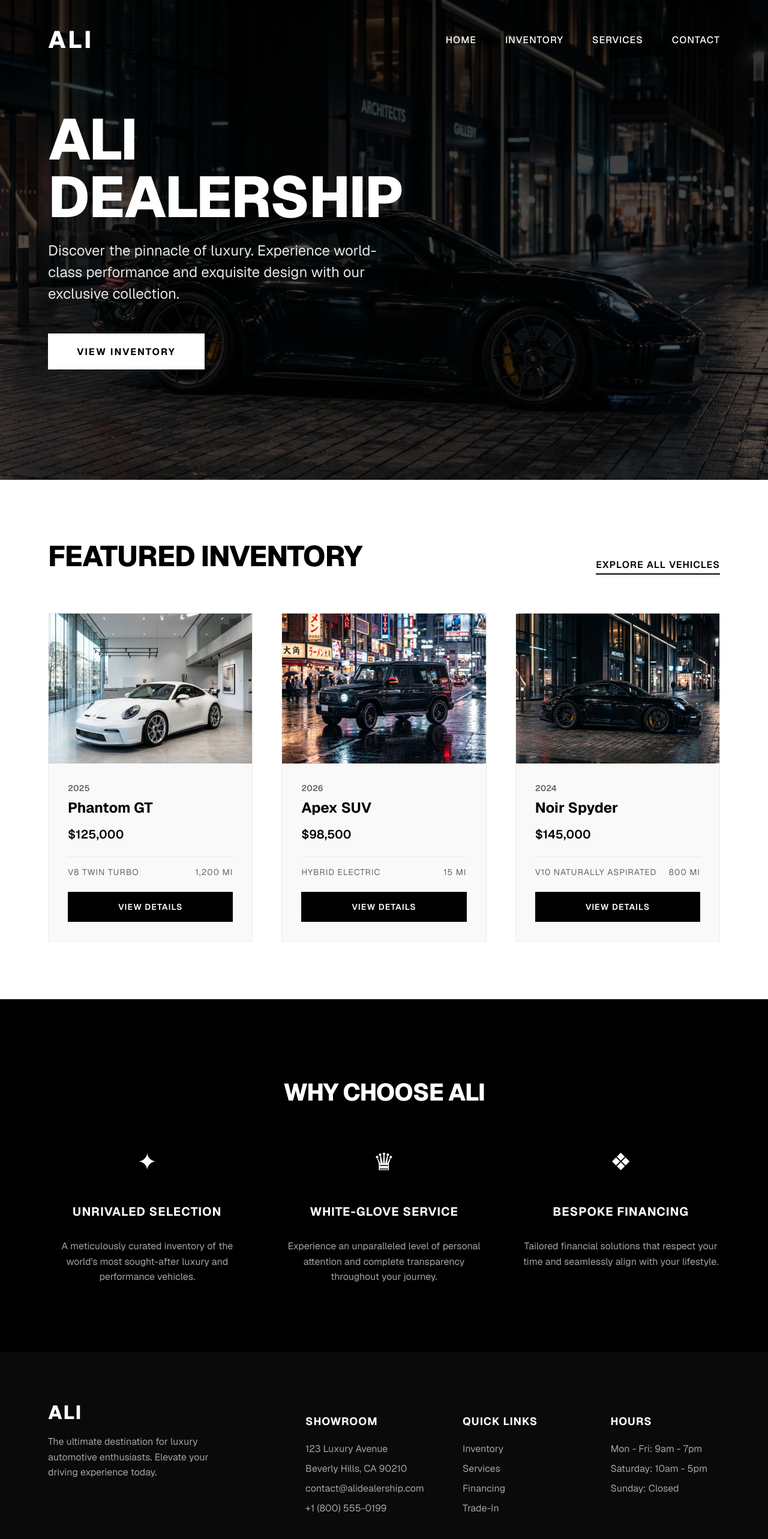
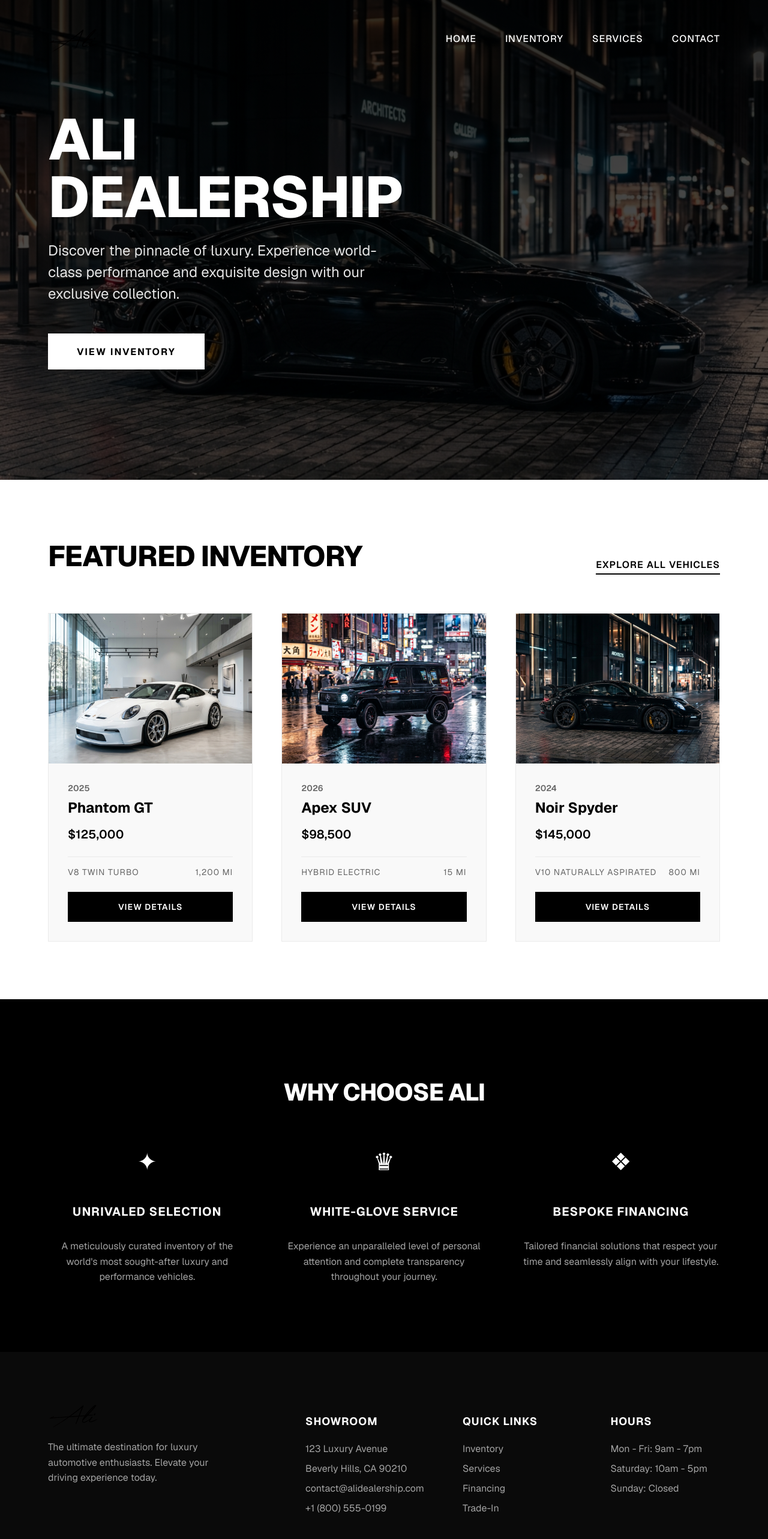
Before and after one commit to 249f/cars-dealership-website, a Next.js app: page / in a window 1280 px wide. Shown: the top 2566 px of the page at 60% size. Built offline with nearby package versions, Linux system fonts and the light colour scheme.

Commit message:
added logo

```diff
--- a/app/page.module.css
+++ b/app/page.module.css
@@ -45,10 +45,14 @@
 }
 
 .logo {
-  font-size: 2.5rem;
-  font-weight: 800;
-  letter-spacing: 4px;
-  text-transform: uppercase;
+  display: flex;
+  align-items: center;
+}
+
+.logoImage {
+  height: auto;
+  width: auto;
+  max-height: 50px;
 }
 
 .nav {
@@ -306,11 +310,9 @@
 }
 
 .footerBrand {
-  font-size: 2rem;
-  font-weight: 800;
-  letter-spacing: 2px;
-  text-transform: uppercase;
   margin-bottom: 1rem;
+  display: flex;
+  align-items: center;
 }
 
 .footerText {
--- a/app/page.tsx
+++ b/app/page.tsx
@@ -11,13 +11,22 @@ export default function Home() {
             alt="Luxury Car Showcase"
             fill
             priority
+            sizes="100vw"
             className={styles.heroImage}
           />
           <div className={styles.heroOverlay} />
         </div>
 
         <header className={styles.header}>
-          <div className={styles.logo}>ALi</div>
+          <div className={styles.logo}>
+            <Image
+              src="/images/myLogo/MyLogo.png"
+              alt="ALi Dealership Logo"
+              width={100}
+              height={57}
+              className={styles.logoImage}
+            />
+          </div>
           <nav className={styles.nav}>
             <a href="#" className={styles.navLink}>Home</a>
             <a href="#inventory" className={styles.navLink}>Inventory</a>
@@ -47,7 +56,13 @@ export default function Home() {
           {/* Car 1 */}
           <div className={styles.carCard}>
             <div className={styles.carImageContainer}>
-              <Image src="/car-1.png" alt="White Luxury Sports Car" fill className={styles.carImage} />
+              <Image
+                src="/car-1.png"
+                alt="White Luxury Sports Car"
+                fill
+                sizes="(max-width: 768px) 100vw, (max-width: 1024px) 50vw, 33vw"
+                className={styles.carImage}
+              />
             </div>
             <div className={styles.carInfo}>
               <span className={styles.carYear}>2025</span>
@@ -64,7 +79,13 @@ export default function Home() {
           {/* Car 2 */}
           <div className={styles.carCard}>
             <div className={styles.carImageContainer}>
-              <Image src="/car-2.png" alt="Black Premium SUV" fill className={styles.carImage} />
+              <Image
+                src="/car-2.png"
+                alt="Black Premium SUV"
+                fill
+                sizes="(max-width: 768px) 100vw, (max-width: 1024px) 50vw, 33vw"
+                className={styles.carImage}
+              />
             </div>
             <div className={styles.carInfo}>
               <span className={styles.carYear}>2026</span>
@@ -81,7 +102,13 @@ export default function Home() {
           {/* Car 3 */}
           <div className={styles.carCard}>
             <div className={styles.carImageContainer}>
-              <Image src="/hero-car.png" alt="Black Luxury Sports Car" fill className={styles.carImage} />
+              <Image
+                src="/hero-car.png"
+                alt="Black Luxury Sports Car"
+                fill
+                sizes="(max-width: 768px) 100vw, (max-width: 1024px) 50vw, 33vw"
+                className={styles.carImage}
+              />
             </div>
             <div className={styles.carInfo}>
               <span className={styles.carYear}>2024</span>
@@ -132,7 +159,15 @@ export default function Home() {
       <footer id="contact" className={styles.footer}>
         <div className={styles.footerGrid}>
           <div>
-            <div className={styles.footerBrand}>ALi</div>
+            <div className={styles.footerBrand}>
+              <Image
+                src="/images/myLogo/MyLogo.png"
+                alt="ALi Dealership Logo"
+                width={80}
+                height={46}
+                className={styles.logoImage}
+              />
+            </div>
             <p className={styles.footerText}>
               The ultimate destination for luxury automotive enthusiasts.
               Elevate your driving experience today.
```
Also changed, not shown: public/images/myLogo/MyLogo.png (added).
